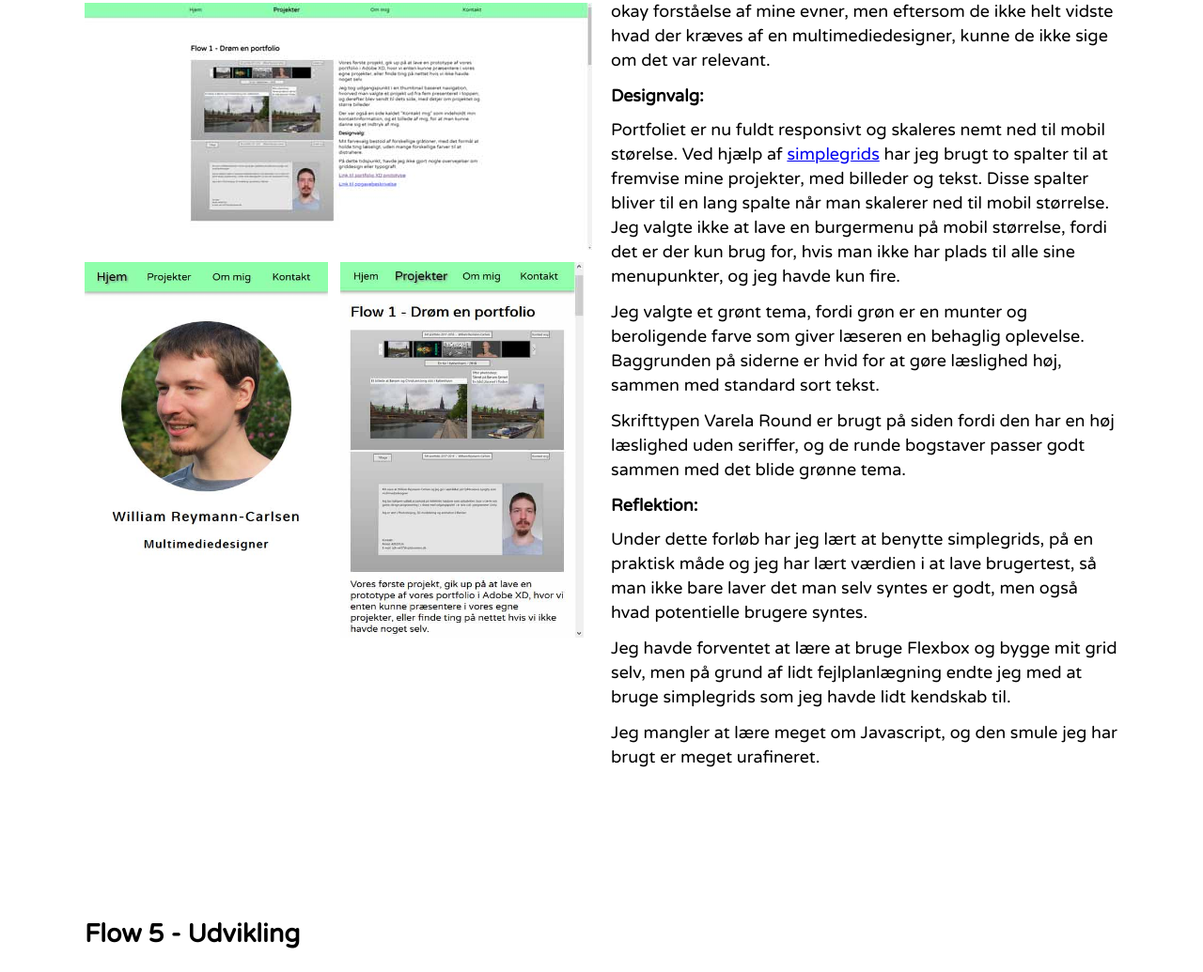
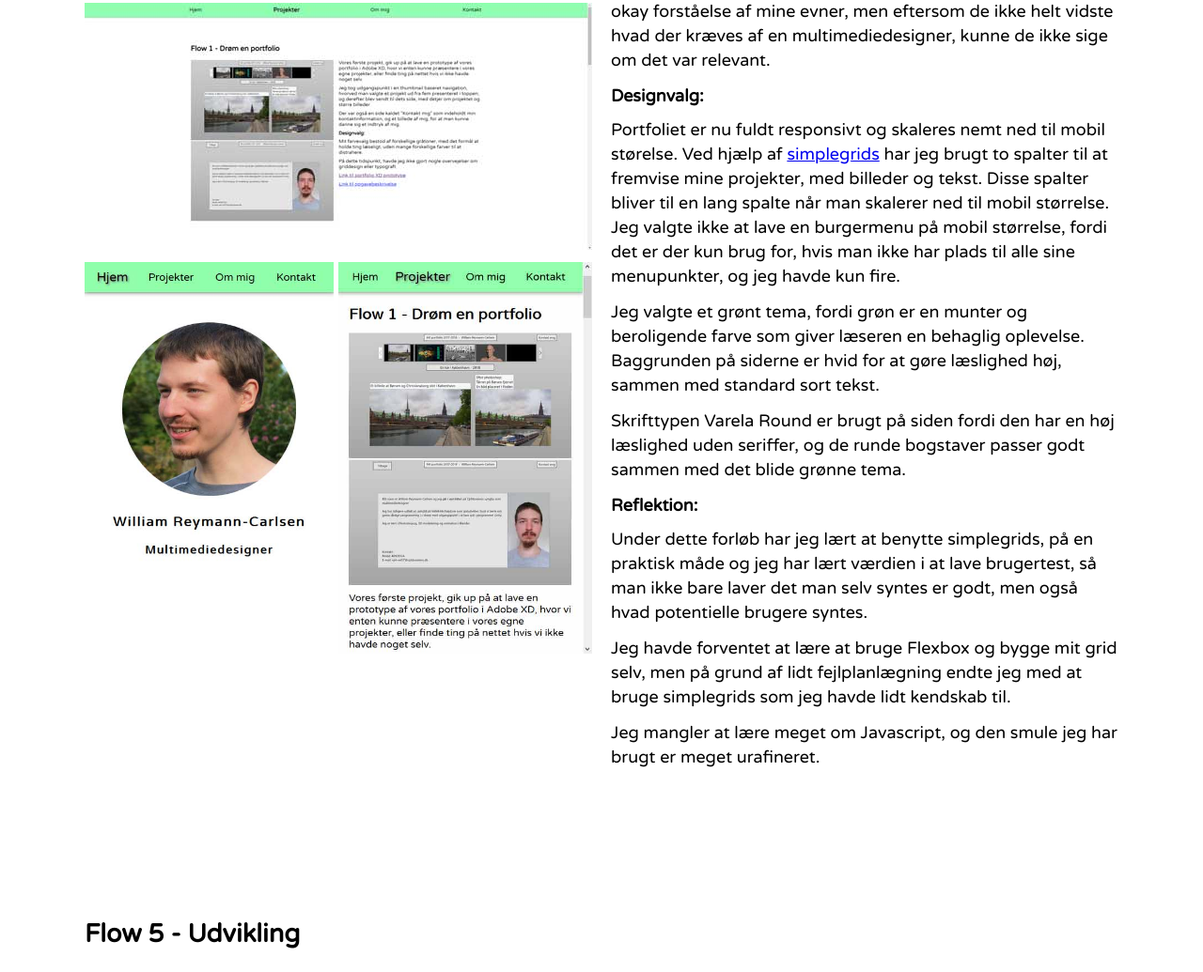
Before and after one commit to william1227/portfolio_flow5, a plain HTML site: page pages/projekter.html in a window 1280 px wide. Shown: the part 4503-5538 px from the top of the page at 94% size. Drawn offline with Linux system fonts and the light colour scheme.

Commit message:
fejlfining

```diff
--- a/pages/projekter.html
+++ b/pages/projekter.html
@@ -142,17 +142,18 @@
 				<div class="content flow5_redesign">
 					<img src="../images/flow5_portfolio_hjem.jpg" alt="screenshot af min portfolio forside">
 					<img src="../images/flow5_portfolio_projekter.jpg"	alt="screenshot af projekt undersiden">
-						<div class="flow5_mobil_screenshot">
-					<img src="../images/flow5_portfolio_hjem_mobil.jpg" alt="screenshot af min portfolio forside set på mobil" class="flow5_mobil_screenshot1">
+						<div class="flow5_mobil_screenshot image1">
+					<img src="../images/flow5_portfolio_hjem_mobil.jpg" alt="screenshot af min portfolio forside set på mobil">
 						</div>
-						<div class="flow5_mobil_screenshot">
-					<img src="../images/flow5_portfolio_projekter_mobil.jpg" alt="screenshot af projekt undersiden set på mobil" class="flow5_mobil_screenshot2">
+						<div class="flow5_mobil_screenshot image2">
+					<img src="../images/flow5_portfolio_projekter_mobil.jpg" alt="screenshot af projekt undersiden set på mobil">
 						</div>
 				</div>
 			</div>
 			<div class="col-6-12">
-				<div class="content content_text">
-					<p>Før jeg begyndte at lave mit opdaterede portfolio, lavede jeg en brugertest på mit gamle portfolio fra flow 2. Jeg præsenterede mit portfolio til tre forskellige personer og stilte dem følgende spørgsmål: Er siden nem at finde rundt på? Føler du at du har fået et indtryk af mine evner?</p>
+				<div class="content content_text ">
+					<div></div>
+					<p >Før jeg begyndte at lave mit opdaterede portfolio, lavede jeg en brugertest på mit gamle portfolio fra flow 2. Jeg præsenterede mit portfolio til tre forskellige personer og stilte dem følgende spørgsmål: Er siden nem at finde rundt på? Føler du at du har fået et indtryk af mine evner?</p>
 					<p>Der var ikke nogen problemer, med at navigere mellem de forskellige sider, men under projekt siden var folk utilfredse med thumbnail navigationen. Der var ikke meget grund til at have en thumbnailmenu, når der kun var fire ting at vælge mellem, så det har jeg gået væk fra. Folk mente at de havde en okay forståelse af mine evner, men eftersom de ikke helt vidste hvad der kræves af en multimediedesigner, kunne de ikke sige om det var relevant.</p>
 					<h2>Designvalg:</h2>
 					<p>Portfoliet er nu fuldt responsivt og skaleres nemt ned til mobil størelse. Ved hjælp af <a href="http://thisisdallas.github.io/Simple-Grid/" style="display: inline">simplegrids</a> har jeg brugt to spalter til at fremvise mine projekter, med billeder og tekst. Disse spalter bliver til en lang spalte når man skalerer ned til mobil størrelse. Jeg valgte ikke at lave en burgermenu på mobil størrelse, fordi det er der kun brug for, hvis man ikke har plads til alle sine menupunkter, og jeg havde kun fire.</p>
--- a/styles/styles.css
+++ b/styles/styles.css
@@ -148,21 +148,26 @@
 }
 .vejr_app_container {
 	float: left;
-	width: 49%;
+	width: 48%;
+
+}
+.flow5_redesign {
+
 }
 .flow5_redesign img {
 	margin-bottom: 10px;
 }
 .flow5_mobil_screenshot {
-	max-width: 48%;
 	float: left;
 }
-.flow5_mobil_screenshot1 {
-	margin-right: 5%;
+.image1 {
+	width: 49%;
+	margin-right: 1%;
 }
-.flow5_mobil_screenshot2 {
-	margin-left: 5%;
+.image2 {
+	width: 50%;
 }
+
 
 
 
```
